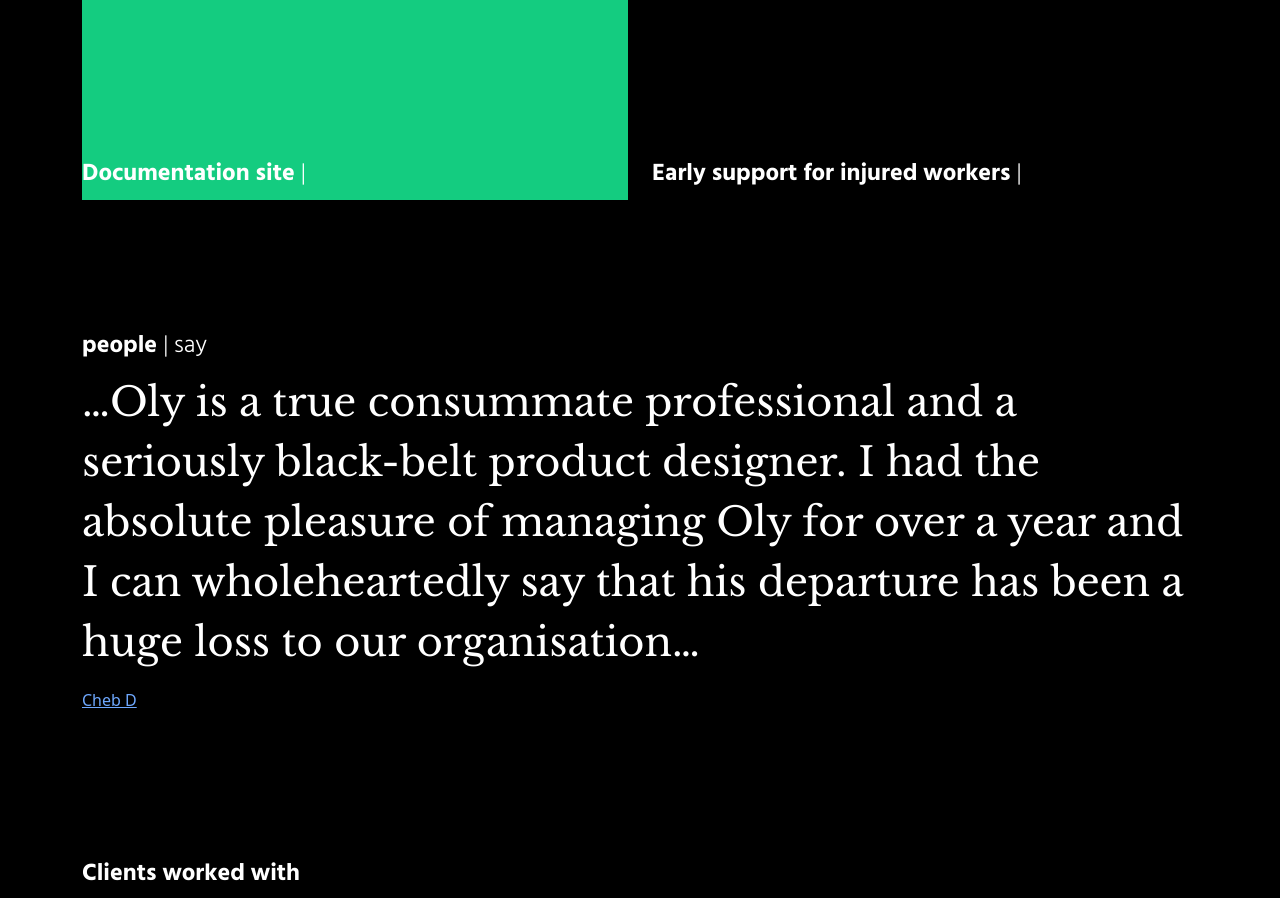
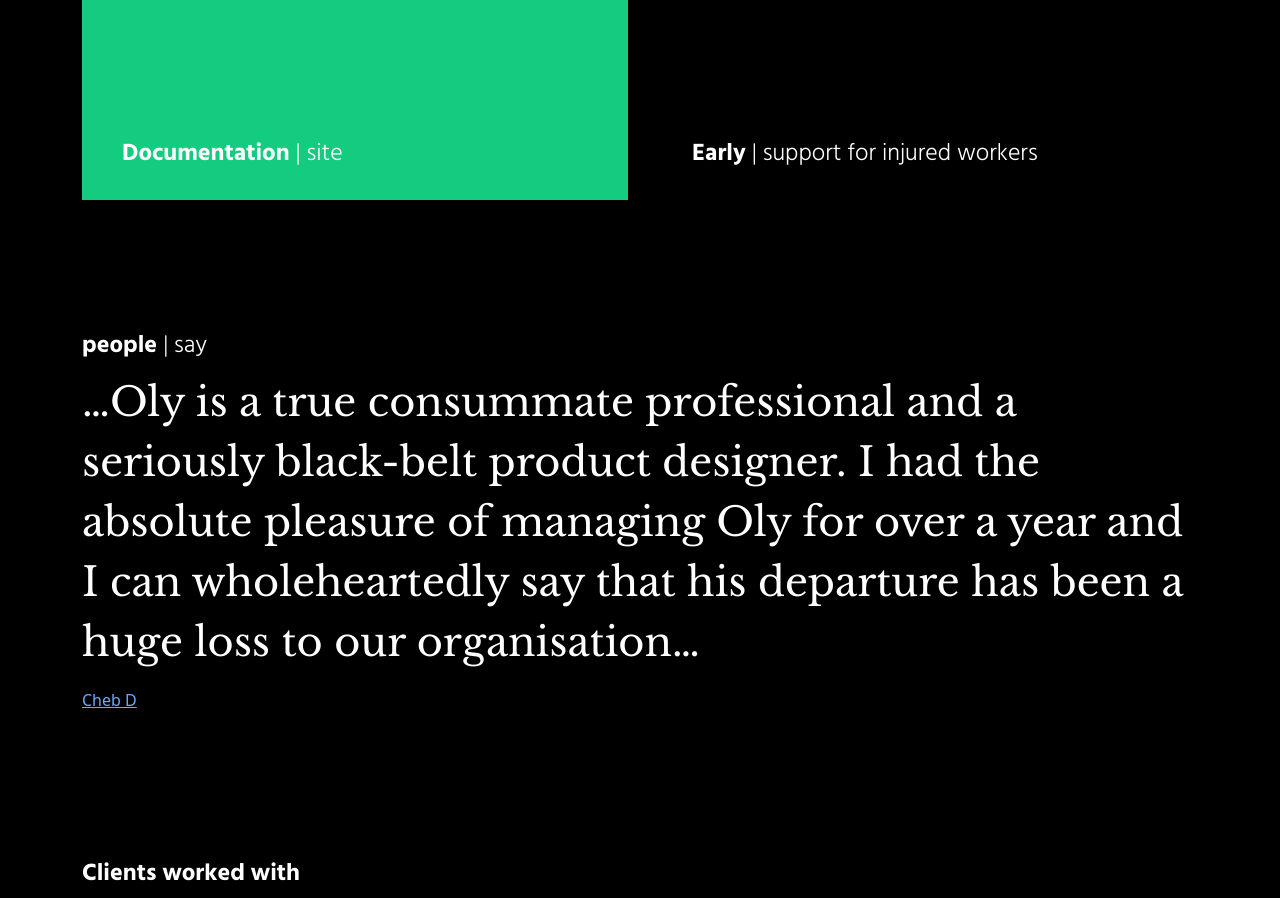
Before and after one commit to QueenVivi/olys-website, a Next.js app: page / in a window 1280 px wide. Shown: the part 1020-1918 px from the top of the page. Built offline with nearby package versions, Linux system fonts and the light colour scheme.

Commit message:
Styled the Eyebrow in WorkTile

```diff
--- a/components/WorkTiles/WorkTiles.module.scss
+++ b/components/WorkTiles/WorkTiles.module.scss
@@ -6,6 +6,9 @@
 .WorkTile__eyebrow {
   bottom: 0;
   position: absolute;
+  left: 40px;
+  right: 40px;
+  bottom: 20px;
 }
 
 .WorkTile__image {
--- a/components/WorkTiles/WorkTiles.tsx
+++ b/components/WorkTiles/WorkTiles.tsx
@@ -9,6 +9,10 @@ export default function WorkTiles(props) {
         <Eyebrow eyebrow="Work" heading="I've done" />
         <div className="row row-cols-1 row-cols-md-2 g-4">
           {props.worksData.map((work, i) => {
+            const tagLineArr = work.challenge.title.split(" ");
+            const eyebrow = tagLineArr[0];
+            const heading = tagLineArr.slice(1).join(" ");
+
             return (
               <div className="col" key={i}>
                 <div
@@ -25,7 +29,7 @@ export default function WorkTiles(props) {
                   />
 
                   <div className={styles.WorkTile__eyebrow}>
-                    <Eyebrow eyebrow={work.challenge.title} />
+                    <Eyebrow eyebrow={eyebrow} heading={heading} />
                   </div>
                 </div>
               </div>
```
